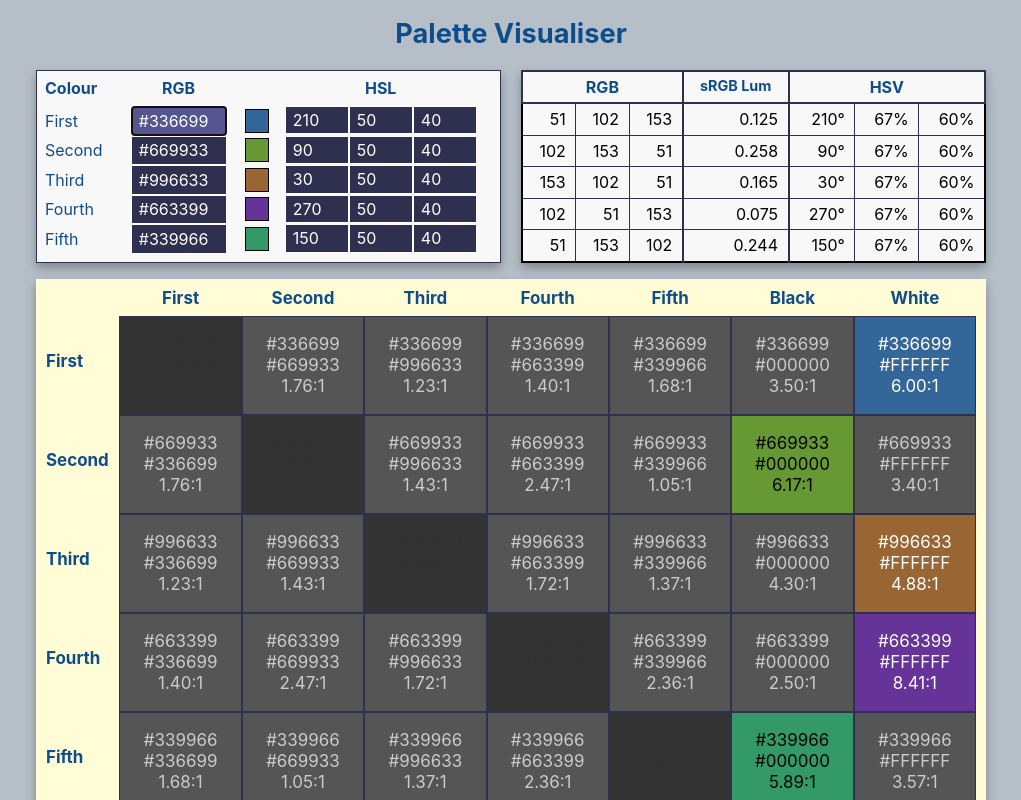
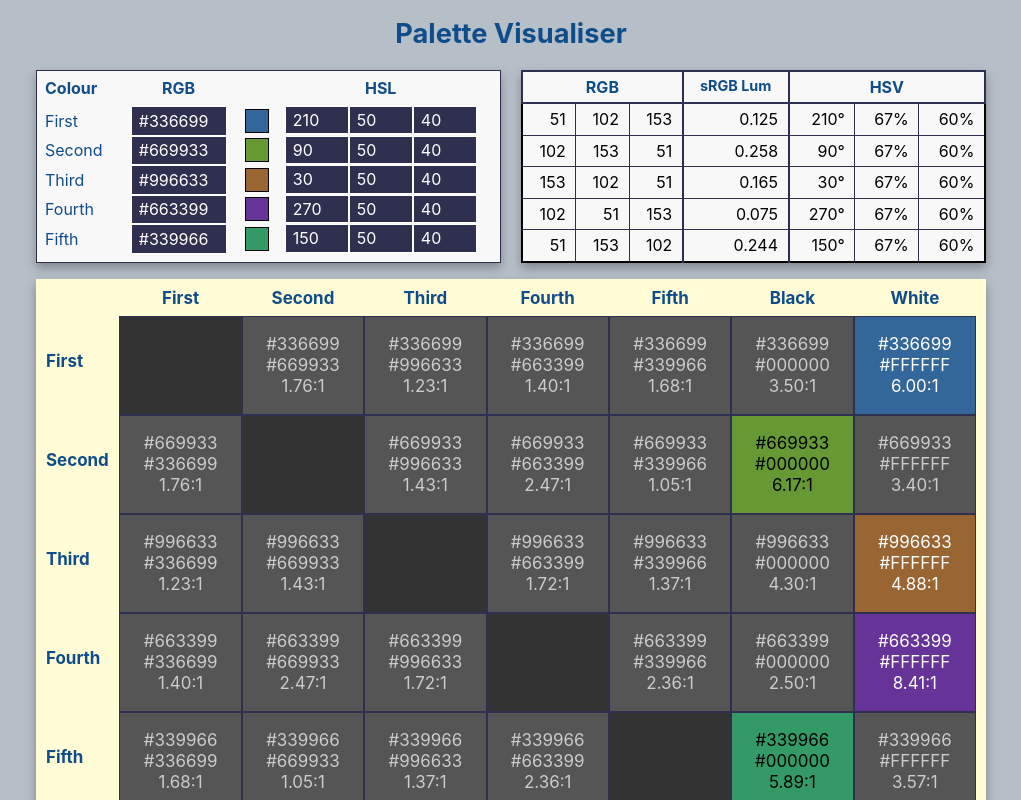
Before and after one commit to JulianNicholls/palette-visualiser-3, a React app: page / in a window 1280 px wide. Shown: the top 800 px of the page, without its empty margins (129-1150 px from the left). Built offline with nearby package versions, Linux system fonts and the light colour scheme.

Commit message:
Remove autofocus from first RGB

```diff
--- a/src/components/RGBInput.js
+++ b/src/components/RGBInput.js
@@ -15,6 +15,8 @@ class RGBInput extends React.Component {
   };
 
   handleChange = () => {
+    const { handleChangeRGB, index } = this.props;
+
     let value = this.valueRef.value.toUpperCase();
 
     if (value[0] !== '#') value = `#${value}`;
@@ -22,20 +24,17 @@ class RGBInput extends React.Component {
     if (/^#[0-9A-F]{0,6}$/.test(value)) {
       this.setState(() => ({ value }));
 
-      if (value.length === 7) this.props.handleChangeRGB(this.props.index, value);
+      if (value.length === 7) handleChangeRGB(index, value);
     }
   };
 
   render() {
-    const { index } = this.props;
-
     return (
       <input
         type="text"
         className="rgb-input"
         value={this.state.value}
         onChange={this.handleChange}
-        autoFocus={index === 0}
         ref={r => (this.valueRef = r)}
       />
     );
```
